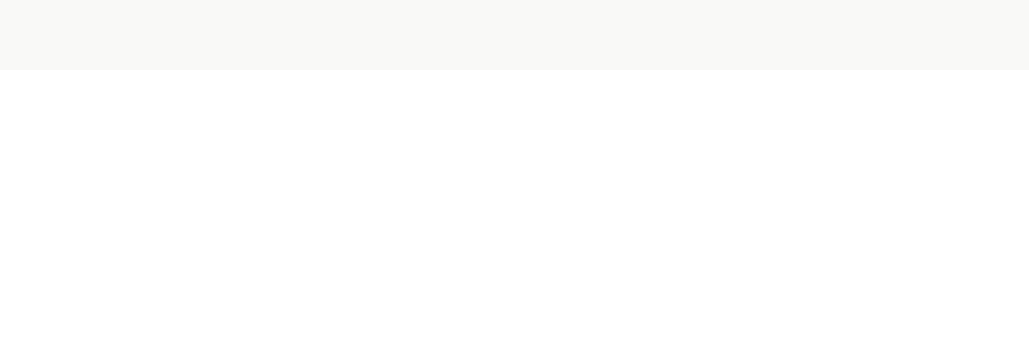
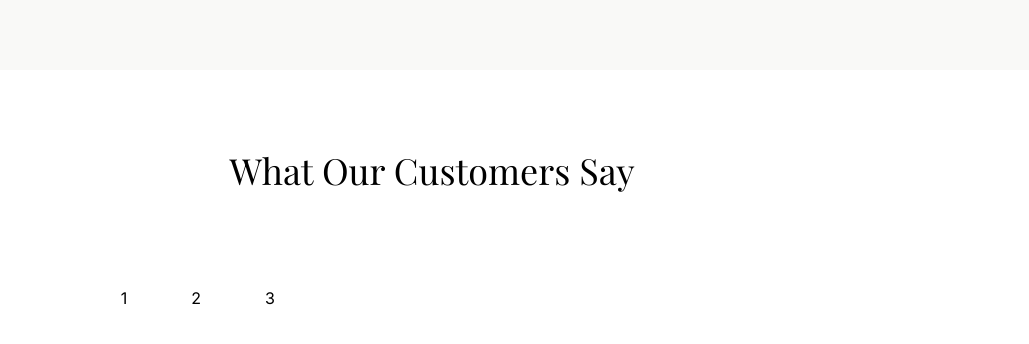
Before and after one commit to srinivas-pradhan/bistro-nord, a Next.js app: page / in a window 1280 px wide. Shown: the part 3356-3700 px from the top of the page, without its empty margins (208-1237 px from the left). Before the commit the page ends 3426 px from the top, so only its background shows below. Built offline with nearby package versions, Linux system fonts and the light colour scheme.

Commit message:
Add Iniital code for Customer Review pane

```diff
--- a/app/(root)/layout.tsx
+++ b/app/(root)/layout.tsx
@@ -7,6 +7,7 @@ import BrowseMenu from "@/components/BrowseMenu";
 import MoreAboutUs from "@/components/MoreAboutUs";
 import Events from "@/components/Events";
 import Delivery from "@/components/Delivery";
+import Customers from "@/components/Customers";
 
 import "../globals.css";
 
@@ -26,6 +27,7 @@ export default function RootLayout({
         <MoreAboutUs/>
         <Events/>
         <Delivery/>
+        <Customers/>
         {children}
     </ClientOnly>
 
--- /dev/null
+++ b/components/Customers.tsx
@@ -0,0 +1,44 @@
+'use client';
+
+const Customers = () => {
+    return (
+        <div className="
+            w-full
+            h-[550px]
+            flex
+            flex-col
+            items-center
+            justify-start
+            gap-24
+        ">
+            <div className="
+                font-playfair-display-regular
+                md:text-4xl
+                text-3xl
+                pt-20
+            ">
+                What Our Customers Say
+            </div>
+            <div className="
+                grid
+                lg:grid-cols-3
+                md:grid-cols-2
+                grid-col-1
+                gap-20
+                space-y-10
+            ">
+                <ul className="flex md:flex-row flex-col gap-16">
+                    <li className="
+
+                    ">
+                        1
+                    </li>
+                    <li>2</li>
+                    <li>3</li>
+                </ul>
+            </div>
+        </div>
+    );
+}
+
+export default Customers;
```
